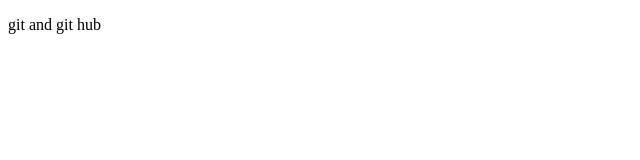
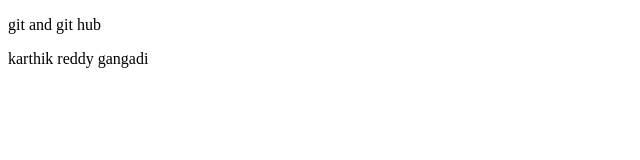
Before and after one commit to gangadikarthikreddy/w3, a plain HTML site: page index.html in a window 1280 px wide. Shown: the whole page, without its empty margins (0-640 px from the left). Drawn offline with Linux system fonts and the light colour scheme.

Commit message:
add user name

```diff
--- a/index.html
+++ b/index.html
@@ -7,5 +7,6 @@
 </head>
 <body>
   <p>git and git hub </p>
+  <p>karthik reddy gangadi</p>
 </body>
 </html>
```
